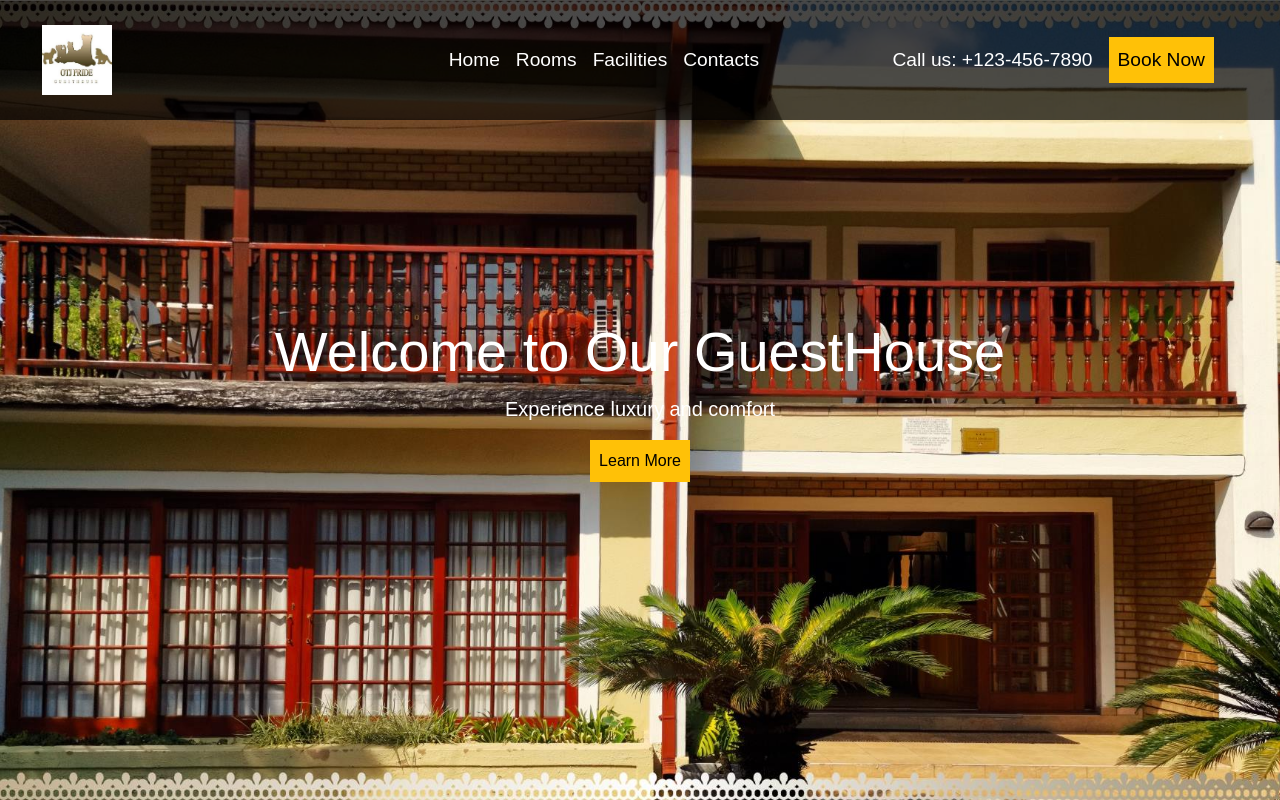
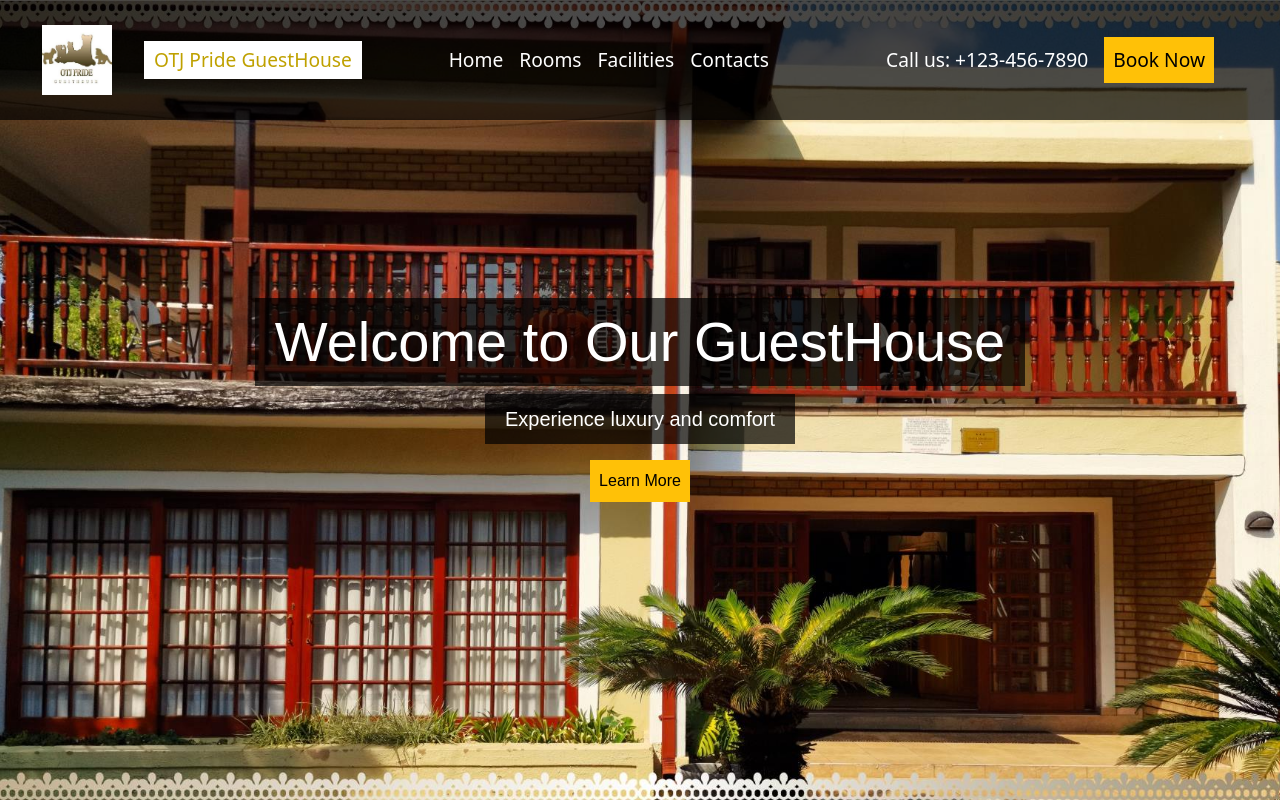
Before and after one commit to Putumani/otj-pride-guesthouse, a React (Create React App) app in the folder client-side/: page / in a window 1280 px wide. Built offline with nearby package versions, Linux system fonts and the light colour scheme.

Commit message:
improved hero section text

```diff
--- a/client-side/src/components/HeroSection.js
+++ b/client-side/src/components/HeroSection.js
@@ -16,10 +16,24 @@ function HeroSection() {
         alignItems: "center",
       }}
     >
-      <h1 className="text-white display-4" style={{ fontFamily: "sans-serif" }}>
+      <h1
+        className="text-white display-4"
+        style={{
+          fontFamily: "sans-serif",
+          backgroundColor: "rgba(0, 0, 0, 0.7)",
+          padding: "10px 20px",
+        }}
+      >
         Welcome to Our GuestHouse
       </h1>
-      <p className="lead text-white" style={{ fontFamily: "sans-serif" }}>
+      <p
+        className="lead text-white"
+        style={{
+          fontFamily: "sans-serif",
+          backgroundColor: "rgba(0, 0, 0, 0.7)",
+          padding: "10px 20px",
+        }}
+      >
         Experience luxury and comfort
       </p>
       <button
--- a/client-side/src/components/NavBar.js
+++ b/client-side/src/components/NavBar.js
@@ -1,5 +1,5 @@
 import React from "react";
-import "bootstrap/dist/css/bootstrap.min.css";
+import "bootstrap/dist/css/bootstrap.min.css"; // Import Bootstrap styles
 
 function NavBar() {
   return (
@@ -8,39 +8,43 @@ function NavBar() {
       style={{
         padding: "20px 30px",
         fontSize: "1.2rem",
-        backgroundColor: "rgba(0, 0, 0, 0.7)",
+        backgroundColor: "rgba(0, 0, 0, 0.7)", // Dark opaque background
       }}
     >
       <div className="container-fluid">
         <div className="row w-100">
+          {/* Logo and company name column */}
           <div className="col-lg-4 d-flex align-items-center">
-            <a
-              className="navbar-brand text-white"
-              href="#"
-              style={{
-                fontFamily: "sans-serif",
-              }}
-            >
+            {/* Logo */}
+            <a className="navbar-brand" href="#">
               <img
                 src="../assets/images/logo.jpg"
                 alt="Logo"
                 style={{
-                  width: "70px",
-                  height: "70px",
+                  width: "70px", // Logo width
+                  height: "70px", // Logo height
                 }}
               />
             </a>
+            <span
+              className="ms-3 poppins-regular"
+              style={{
+                fontSize: "1.2rem",
+                color: "#BFA100",
+                backgroundColor: "white",
+                padding: "5px 10px",
+              }}
+            >
+              OTJ Pride GuestHouse
+            </span>
           </div>
 
-          <div
-            className="col-lg-4 d-flex align-items-center justify-content-center"
-            style={{ fontFamily: "sans-serif" }}
-          >
+          <div className="col-lg-4 d-flex align-items-center justify-content-center">
             <div className="collapse navbar-collapse" id="navbarContent">
               <ul className="navbar-nav">
                 <li className="nav-item">
                   <a
-                    className="nav-link active text-white"
+                    className="nav-link active poppins-semibold text-white"
                     aria-current="page"
                     href="#"
                   >
@@ -48,17 +52,17 @@ function NavBar() {
                   </a>
                 </li>
                 <li className="nav-item">
-                  <a className="nav-link text-white" href="#">
+                  <a className="nav-link poppins-regular text-white" href="#">
                     Rooms
                   </a>
                 </li>
                 <li className="nav-item">
-                  <a className="nav-link text-white" href="#">
+                  <a className="nav-link poppins-regular text-white" href="#">
                     Facilities
                   </a>
                 </li>
                 <li className="nav-item">
-                  <a className="nav-link text-white" href="#">
+                  <a className="nav-link poppins-regular text-white" href="#">
                     Contacts
                   </a>
                 </li>
@@ -66,15 +70,16 @@ function NavBar() {
             </div>
           </div>
 
-          <div
-            className="col-lg-4 d-flex align-items-center justify-content-end"
-            style={{ fontFamily: "sans-serif" }}
-          >
-            <span className="me-3 text-white" style={{ fontSize: "1.2rem" }}>
+          {/* Right column with phone number and button */}
+          <div className="col-lg-4 d-flex align-items-center justify-content-end">
+            <span
+              className="me-3 poppins-semibold text-white"
+              style={{ fontSize: "1.2rem" }}
+            >
               Call us: +123-456-7890
             </span>
             <button
-              className="btn btn-warning p-2 rounded-0 text-black"
+              className="btn btn-warning p-2 rounded-0 poppins-regular text-black"
               type="button"
               style={{ fontSize: "1.2rem" }}
             >
```
